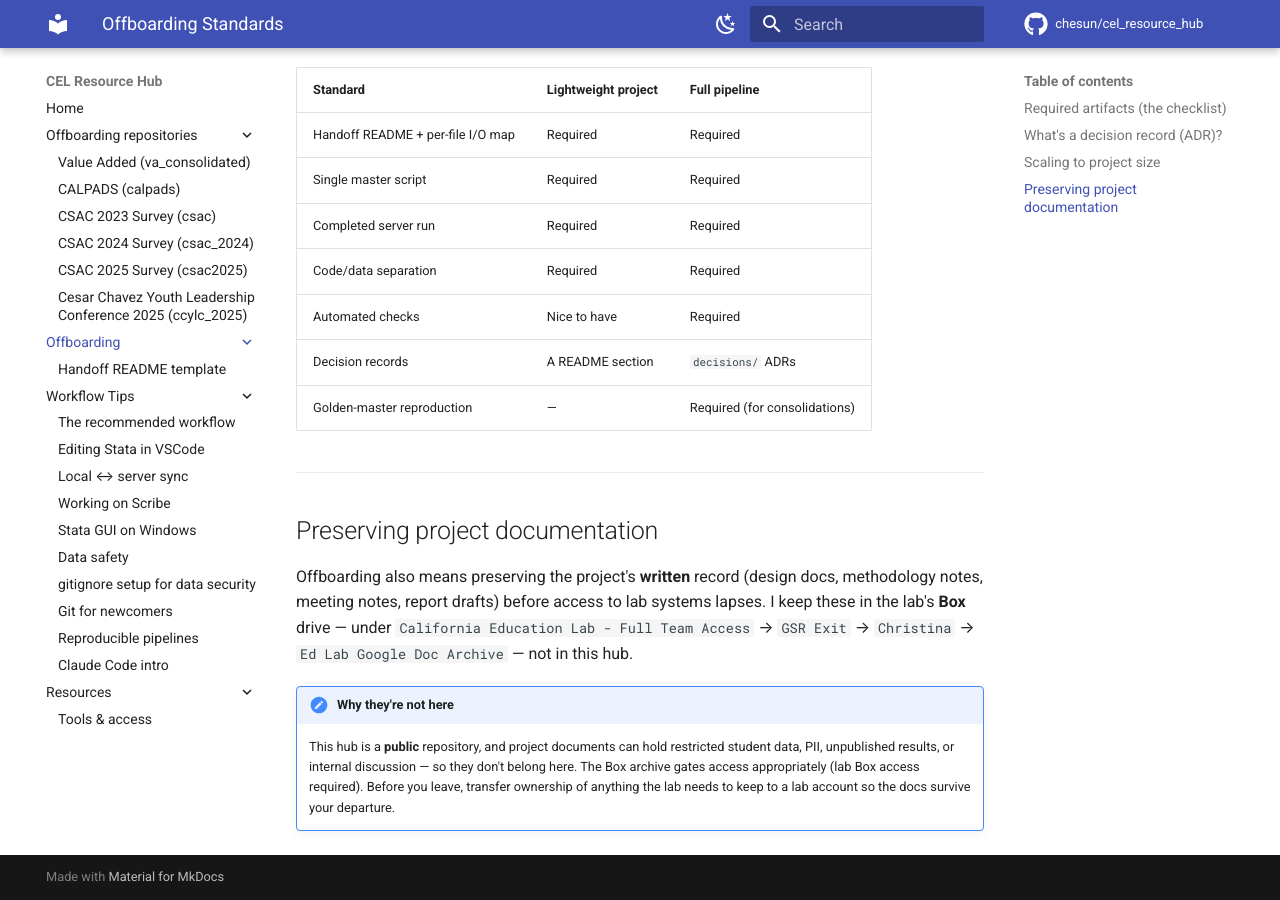
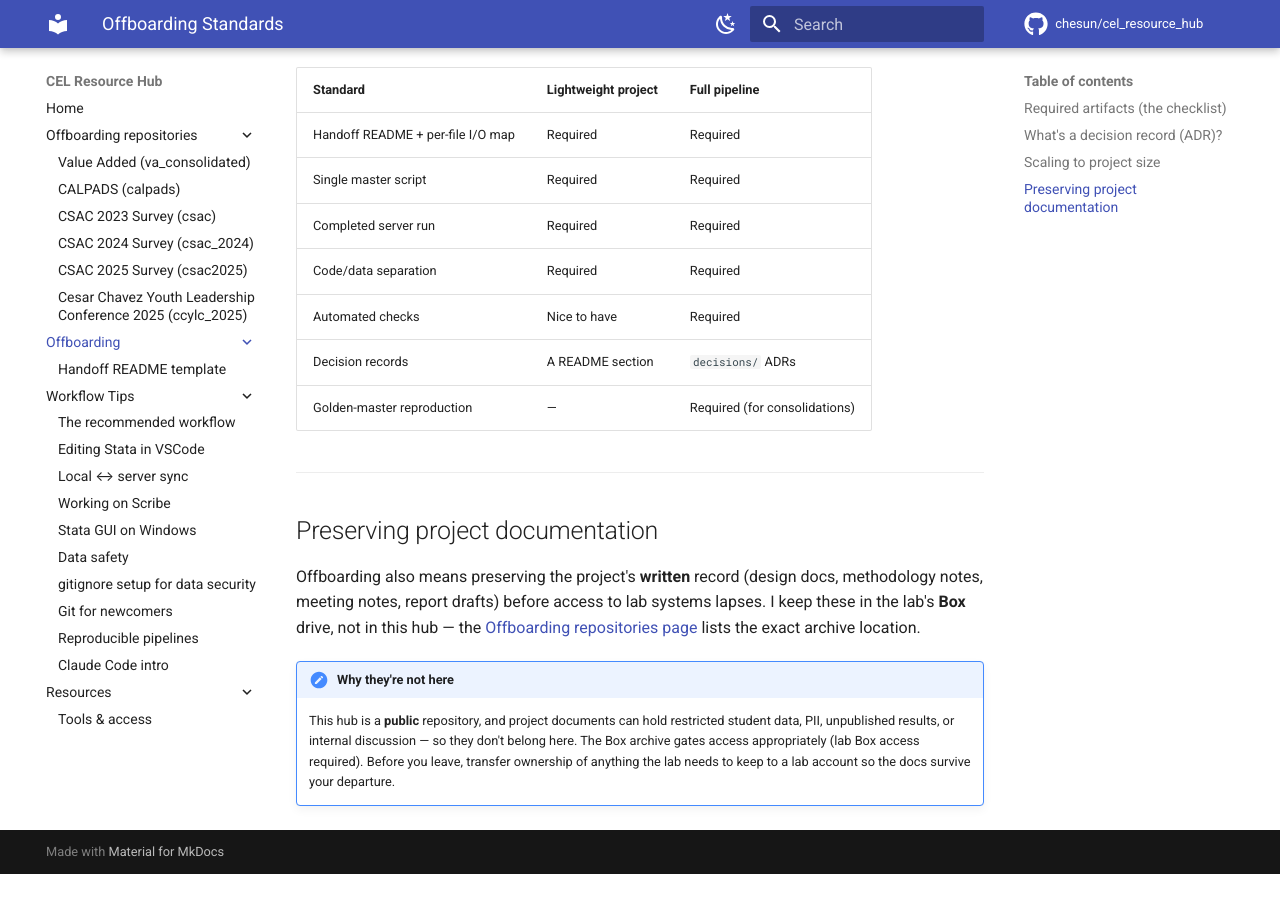
Before and after one commit to chesun/cel_resource_hub, an MkDocs documentation site: the page built from docs/offboarding/index.md, in a window 1280 px wide and 900 px high, scrolled down 1810 px. Built offline with MkDocs 1.6.1 and Material for MkDocs 9.7.7, drawn with Linux system fonts in a browser that asks for light colours; comment, search, counter and statistics services are not loaded; after the commit the page ends 2684 px from its top, so only the background shows below that.

Commit message:
Offboarding page points to the index for the Box archive path
Single source of truth: the repositories index holds the exact Box archive
location; the offboarding page now links to it instead of repeating the path.

mkdocs build --strict: exit 0, no warnings.

Co-Authored-By: Claude Opus 4.8 (1M context) <noreply@anthropic.com>

```diff
--- a/docs/offboarding/index.md
+++ b/docs/offboarding/index.md
@@ -64,8 +64,9 @@ server run. **Match the rigor to the project; never skip the README and the I/O
 
 Offboarding also means preserving the project's **written** record (design docs, methodology
 notes, meeting notes, report drafts) before access to lab systems lapses. I keep these in the
-lab's **Box** drive — under `California Education Lab - Full Team Access` → `GSR Exit` →
-`Christina` → `Ed Lab Google Doc Archive` — not in this hub.
+lab's **Box** drive, not in this hub — the
+[Offboarding repositories page](../repositories/index.md#project-documents-google-docs) lists the
+exact archive location.
 
 !!! note "Why they're not here"
     This hub is a **public** repository, and project documents can hold restricted student data,
```
